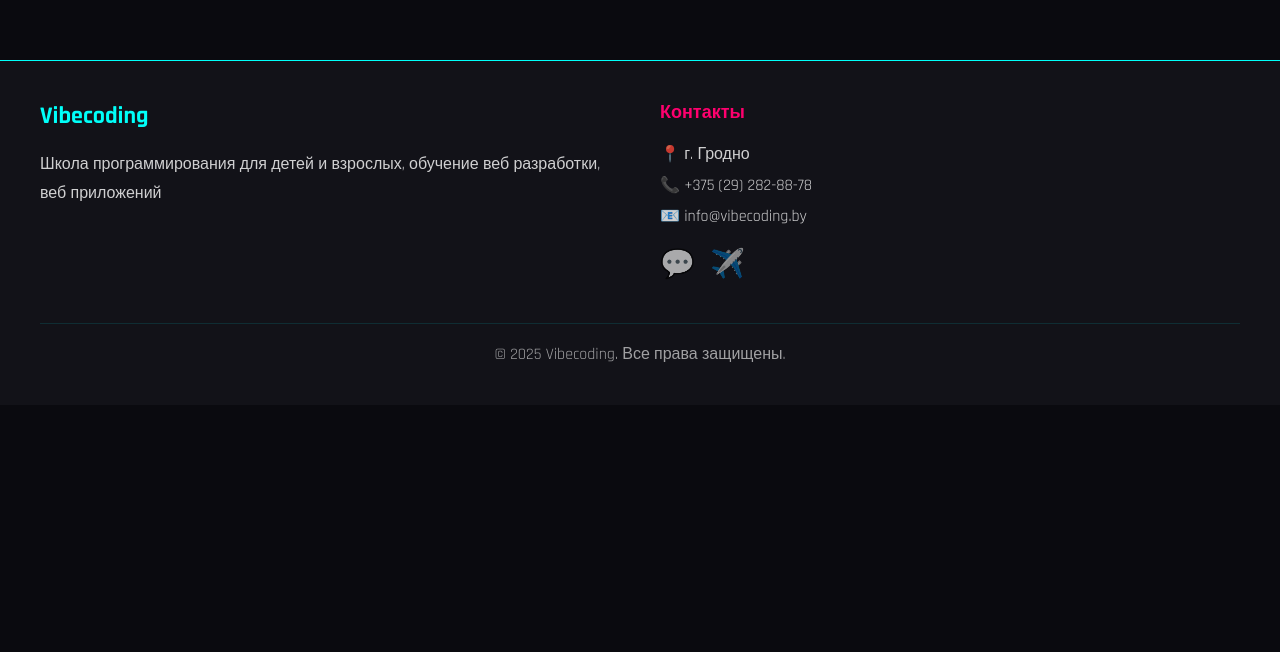
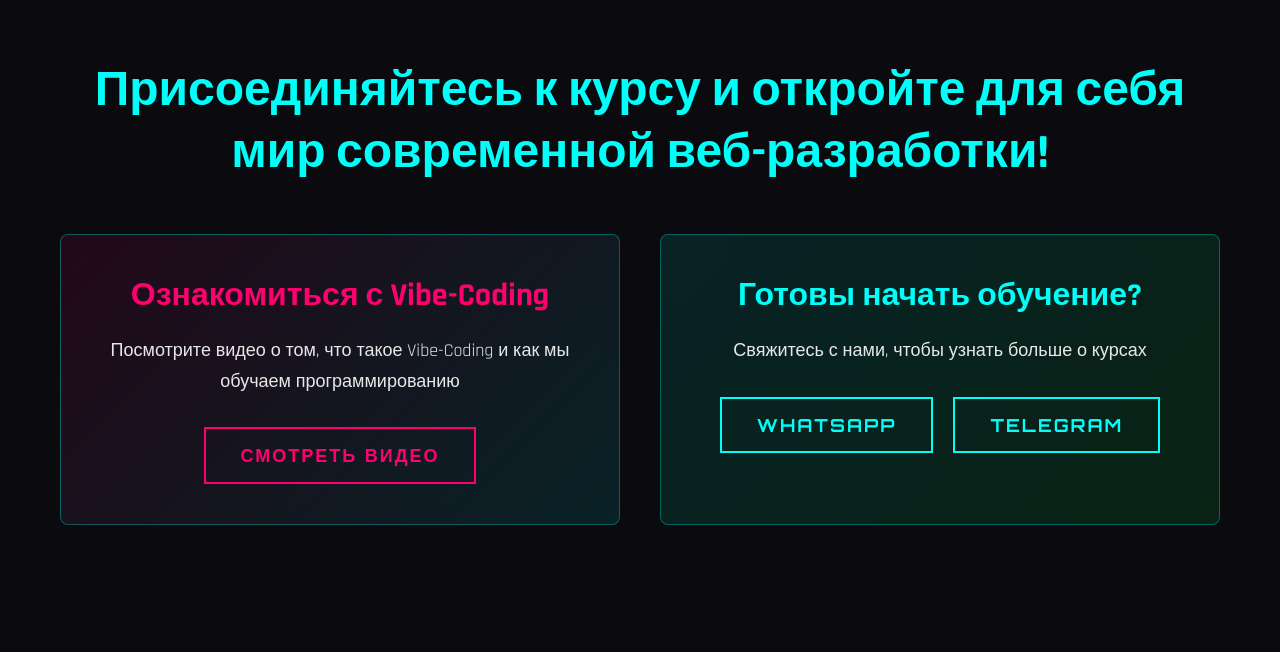
Before and after one commit to antsincgame/vibe-codiding, a React (Vite) app: page / in a window 1280 px wide. Shown: the part 1648-2300 px from the top of the page. Before the commit the page ends 2053 px from the top, so only its background shows below. Built offline with nearby package versions, Linux system fonts and the light colour scheme; no server answers; the database is empty.

Commit message:
Updated Home.tsx

```diff
--- a/src/pages/Home.tsx
+++ b/src/pages/Home.tsx
@@ -266,6 +266,111 @@
         </div>
       </section>
 
+      <section style={{
+        padding: '80px 20px',
+        maxWidth: '1200px',
+        margin: '0 auto'
+      }}>
+        <h2 style={{
+          fontSize: 'clamp(32px, 5vw, 48px)',
+          textAlign: 'center',
+          marginBottom: '50px',
+          color: 'var(--neon-cyan)'
+        }}>
+          Присоединяйтесь к курсу и откройте для себя мир современной веб-разработки!
+        </h2>
+
+        <div style={{
+          display: 'grid',
+          gridTemplateColumns: 'repeat(auto-fit, minmax(350px, 1fr))',
+          gap: '40px'
+        }}>
+          <div className="cyber-card" style={{
+            background: 'linear-gradient(135deg, rgba(255, 0, 110, 0.1), rgba(0, 255, 249, 0.1))',
+            textAlign: 'center',
+            padding: '40px'
+          }}>
+            <h3 style={{
+              fontSize: 'clamp(24px, 4vw, 32px)',
+              marginBottom: '20px',
+              color: 'var(--neon-pink)'
+            }}>
+              Ознакомиться с Vibe-Coding
+            </h3>
+            <p style={{
+              fontSize: '18px',
+              opacity: 0.9,
+              marginBottom: '30px',
+              lineHeight: '1.7'
+            }}>
+              Посмотрите видео о том, что такое Vibe-Coding и как мы обучаем программированию
+            </p>
+            <a
+              href="https://www.youtube.com/watch?v=w3K1EguBrTc"
+              target="_blank"
+              rel="noopener noreferrer"
+              style={{ textDecoration: 'none' }}
+            >
+              <button className="cyber-button" style={{
+                fontSize: '18px',
+                padding: '15px 35px',
+                borderColor: 'var(--neon-pink)',
+                color: 'var(--neon-pink)'
+              }}>
+                Смотреть видео
+              </button>
+            </a>
+          </div>
+
+          <div className="cyber-card" style={{
+            background: 'linear-gradient(135deg, rgba(0, 255, 249, 0.1), rgba(0, 255, 65, 0.1))',
+            textAlign: 'center',
+            padding: '40px'
+          }}>
+            <h3 style={{
+              fontSize: 'clamp(24px, 4vw, 32px)',
+              marginBottom: '20px',
+              color: 'var(--neon-cyan)'
+            }}>
+              Готовы начать обучение?
+            </h3>
+            <p style={{
+              fontSize: '18px',
+              opacity: 0.9,
+              marginBottom: '30px',
+              lineHeight: '1.7'
+            }}>
+              Свяжитесь с нами, чтобы узнать больше о курсах
+            </p>
+            <div style={{
+              display: 'flex',
+              gap: '20px',
+              justifyContent: 'center',
+              flexWrap: 'wrap'
+            }}>
+              <a href="https://wa.me/375292828878" target="_blank" rel="noopener noreferrer">
+                <button className="cyber-button" style={{
+                  fontSize: '18px',
+                  padding: '15px 35px'
+                }}>
+                  WhatsApp
+                </button>
+              </a>
+              <a href="https://t.me/vibecoding" target="_blank" rel="noopener noreferrer">
+                <button className="cyber-button" style={{
+                  fontSize: '18px',
+                  padding: '15px 35px',
+                  borderColor: 'var(--neon-cyan)',
+                  color: 'var(--neon-cyan)'
+                }}>
+                  Telegram
+                </button>
+              </a>
+            </div>
+          </div>
+        </div>
+      </section>
+
       <StudentWorksSection />
     </div>
   );
```
